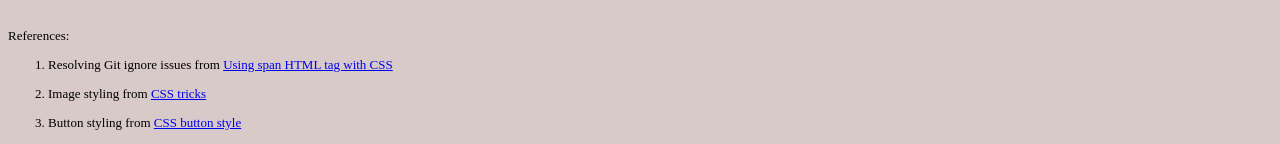
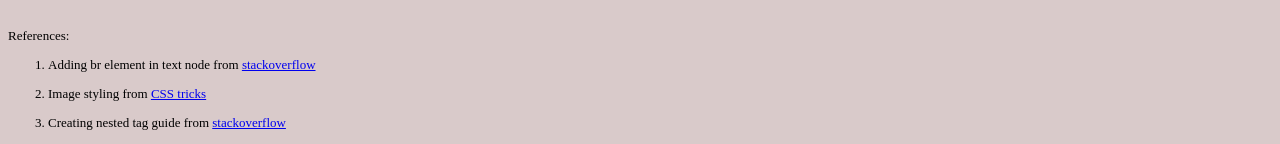
Before and after one commit to hsing368/ece9065-lab1-hsing368, a plain HTML site: page index.html in a window 1280 px wide. Shown: the part 960-1104 px from the top of the page. Drawn offline with Linux system fonts and the light colour scheme.

Commit message:
Adding references

```diff
--- a/index.html
+++ b/index.html
@@ -407,13 +407,14 @@
         <p>References:<br>
         <ol>
             <li>
-                <p>Resolving Git ignore issues from <a href="https://www.freecodecamp.org/news/span-html-how-to-use-the-span-tag-with-css/">Using span HTML tag with CSS</a></p>
+                <p>Adding br element in text node from  <a href="https://stackoverflow.com/questions/13511809/javascript-replacing-n-with-br-inside-createtextnode#:~:text=Split%20your%20string%20on%20new%20lines%20Loop%20over,line%20break%20to%20go%20between%20each%20text%20node
+                    ">stackoverflow</a></p>
             </li>
             <li>
                 <p> Image styling from <a href="https://css-tricks.com/snippets/css/a-guide-to-flexbox/">CSS tricks</a></p>
             </li>
             <li>
-                <p> Button styling from <a href="https://www.freecodecamp.org/news/css-button-style-hover-color-and-background/">CSS button style</a></p>
+                <p> Creating nested tag guide from  <a href="https://stackoverflow.com/questions/11840858/creating-nested-tags-using-document-createelement#:~:text=The%20simplest%20way%20is%20with,(%22li%22)%3B%20tag.">stackoverflow</a></p>
             </li>
         </ul>
         </p>
```
